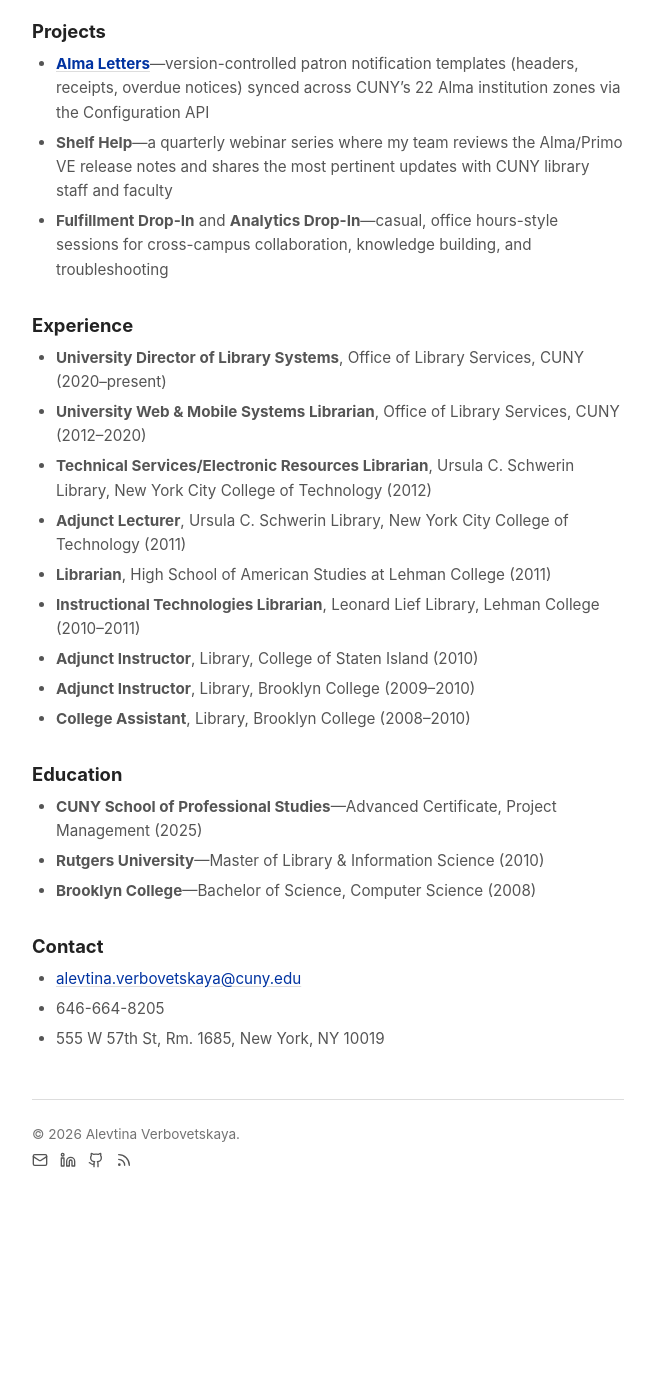
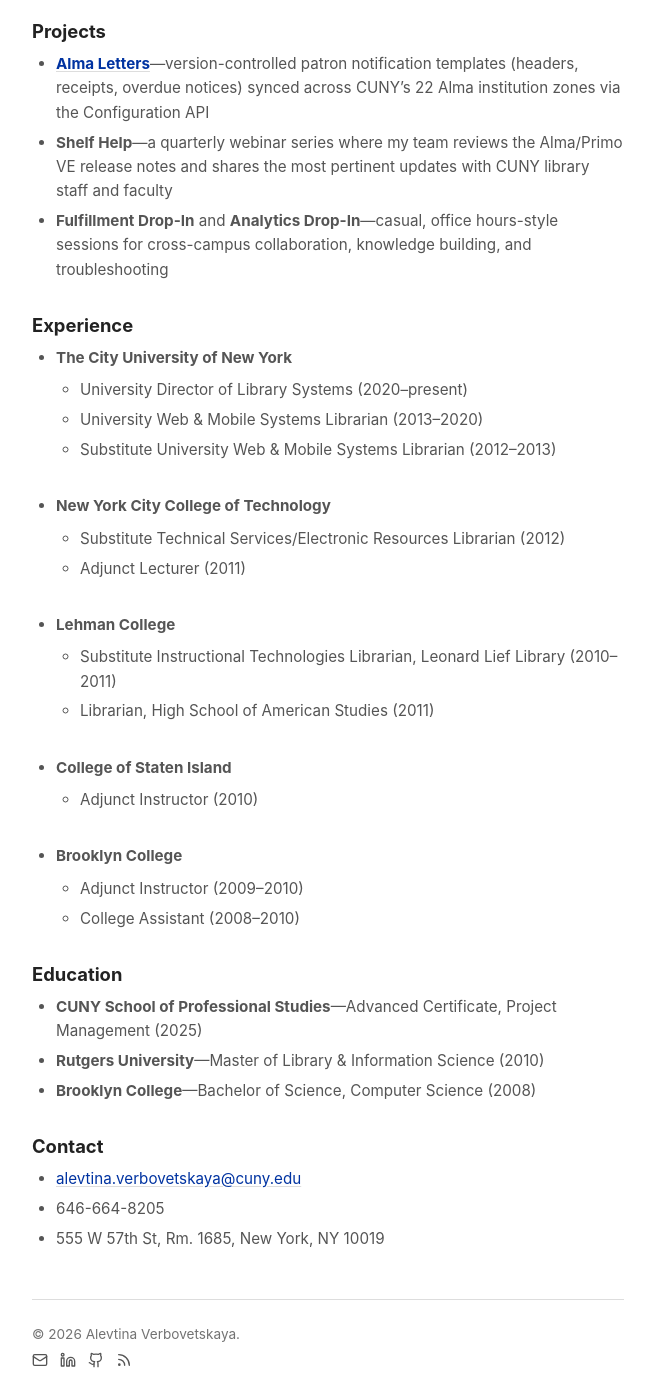
Before and after one commit to alevtina/alevtina.github.io, a Jekyll site: the page built from about.md, in a window 1280 px wide and 1400 px high, scrolled down 563 px. Shown: the whole window, without its empty margins (312-967 px from the left). Built offline with Jekyll 4.4.1, drawn with Linux system fonts in a browser that asks for light colours; some web fonts are replaced; before the commit the page ends 1763 px from its top, so only the background shows below that.

Commit message:
Restructure Experience by employer with nested positions, clean up employer names

```diff
--- a/about.md
+++ b/about.md
@@ -18,15 +18,21 @@
 
 ## Experience
 
-- **University Director of Library Systems**, Office of Library Services, CUNY (2020–present)
-- **University Web & Mobile Systems Librarian**, Office of Library Services, CUNY (2012–2020)
-- **Technical Services/Electronic Resources Librarian**, Ursula C. Schwerin Library, New York City College of Technology (2012)
-- **Adjunct Lecturer**, Ursula C. Schwerin Library, New York City College of Technology (2011)
-- **Librarian**, High School of American Studies at Lehman College (2011)
-- **Instructional Technologies Librarian**, Leonard Lief Library, Lehman College (2010–2011)
-- **Adjunct Instructor**, Library, College of Staten Island (2010)
-- **Adjunct Instructor**, Library, Brooklyn College (2009–2010)
-- **College Assistant**, Library, Brooklyn College (2008–2010)
+- **The City University of New York**
+    - University Director of Library Systems (2020–present)
+    - University Web & Mobile Systems Librarian (2013–2020)
+    - Substitute University Web & Mobile Systems Librarian (2012–2013)
+- **New York City College of Technology**
+    - Substitute Technical Services/Electronic Resources Librarian (2012)
+    - Adjunct Lecturer (2011)
+- **Lehman College**
+    - Substitute Instructional Technologies Librarian, Leonard Lief Library (2010–2011)
+    - Librarian, High School of American Studies (2011)
+- **College of Staten Island**
+    - Adjunct Instructor (2010)
+- **Brooklyn College**
+    - Adjunct Instructor (2009–2010)
+    - College Assistant (2008–2010)
 
 ## Education
 
```
